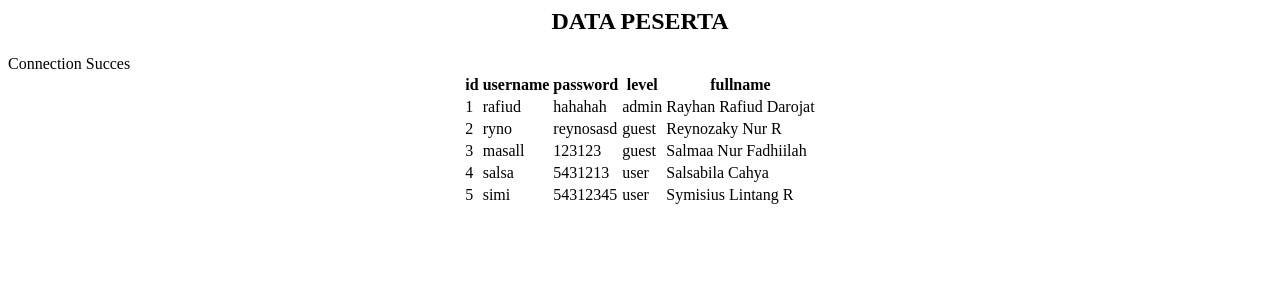
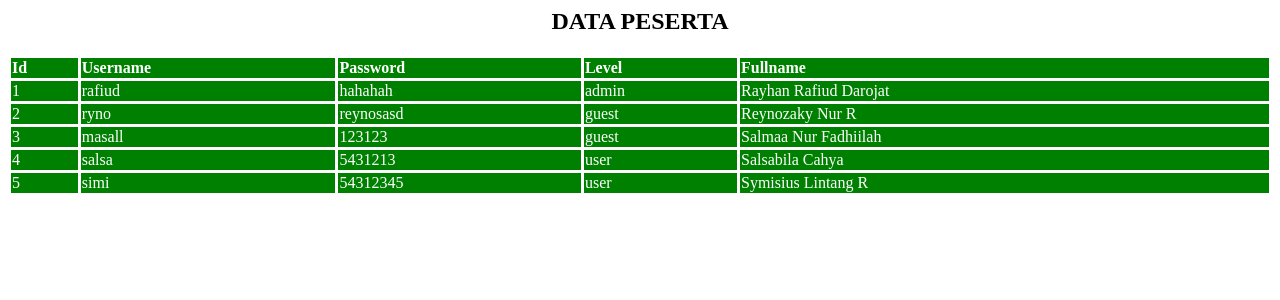
Before and after one commit to rafiudd/simple-crud-php, a PHP site: page / in a window 1280 px wide. Shown: the top 300 px of the page. Run offline with PHP 8.4, Linux system fonts and the light colour scheme; data comes from the database, SQL or seed files in the repository.

Commit message:
tambah style

```diff
--- a/index.php
+++ b/index.php
@@ -1,18 +1,19 @@
 <html>
 <head>
   <title>Menampilkan data dari database ke dalam bentuk tabel</title>
+  <link rel="stylesheet" href="style.css">
 </head>
 <body>
 
   <div class="container">
   	<h2><center>DATA PESERTA</center></h2>
-  	<table class=" table table-bordered table-hovered" align="center">
+  	<table class="tabel" align="center">
   <tr>
-  	<th>id</th>
-  	<th>username</th>
-  	<th>password</th>
-  	<th>level</th>
-  	<th>fullname</th>
+  	<th>Id</th>
+  	<th>Username</th>
+  	<th>Password</th>
+  	<th>Level</th>
+  	<th>Fullname</th>
   </tr></div>
   <?php
   //  1. Lakukan include koneksi.php untuk membuat koneksi
--- a/konek.php
+++ b/konek.php
@@ -8,6 +8,6 @@ $conn = new mysqli($servername,$username,$password,$database);
 if($conn->connect_error){
   die("Connection failed: " . $conn->connect_error);
 }
-echo "Connection Succes";
+echo "";
 
  ?>
--- /dev/null
+++ b/style.css
@@ -0,0 +1,17 @@
+.tabel{
+  border-collapse: collapse;
+  width: 100%;
+}
+
+.tabel th{
+  color: white;
+  background-color: green;
+  border: 3px solid white;
+  text-align: left;
+}
+
+.tabel td{
+  color: white;
+  background-color: green;
+  border: 3px solid white;
+}
```
